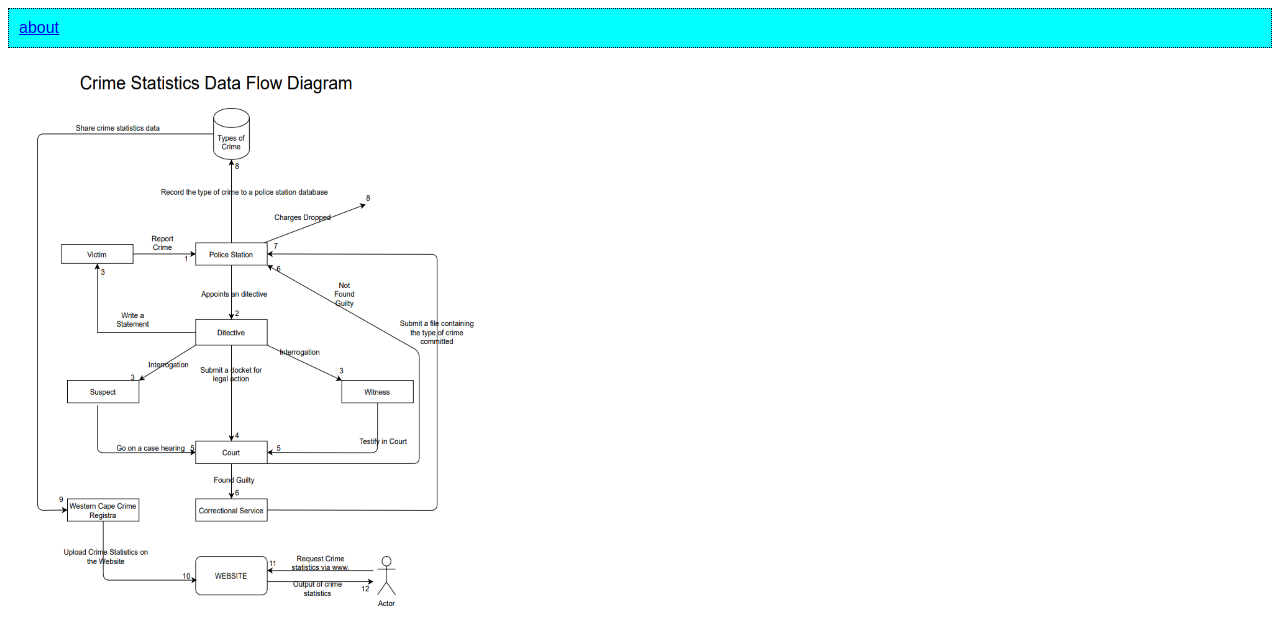
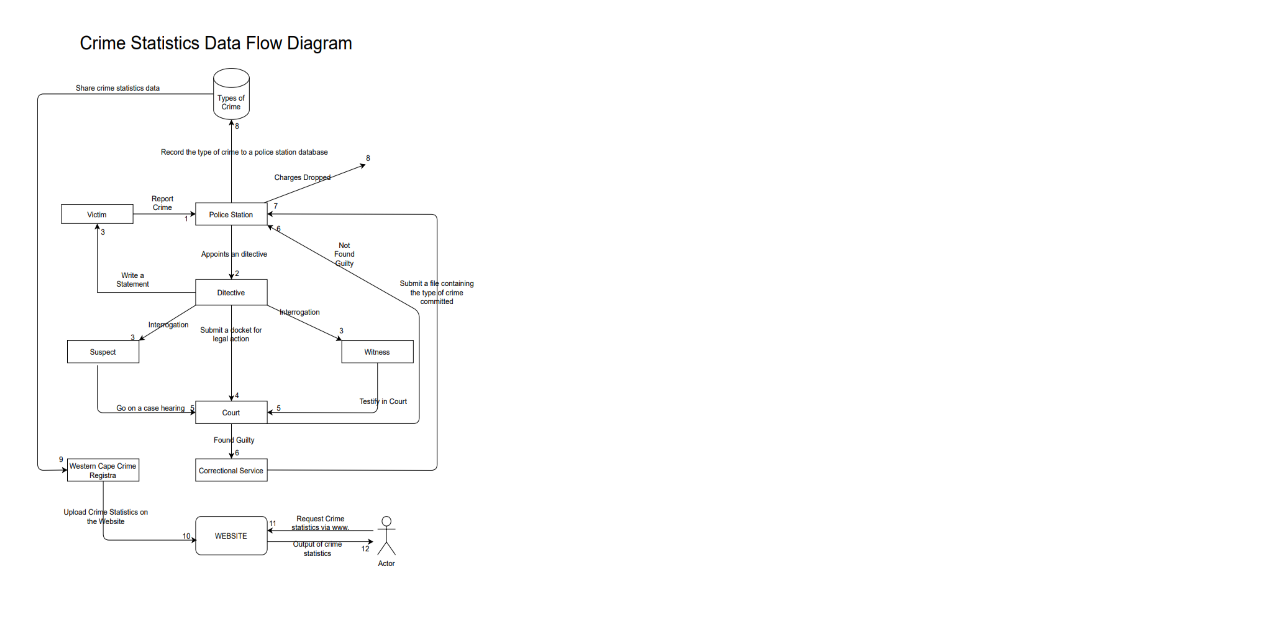
Before and after one commit to mthnja014/dfd, a plain HTML site: page index.html in a window 1280 px wide. Drawn offline with Linux system fonts and the light colour scheme.

Commit message:
Update index.html

```diff
--- a/index.html
+++ b/index.html
@@ -33,10 +33,6 @@
 
 <body>
 
-<div id="navigation">
-	<a href="https://mthnja014.github.io/about/">about</a>
-</div>
-
 <div id="content">
 
 <img src="dfd.png" alt="Flow diagram" style="width:500px;height:600px;">
```
